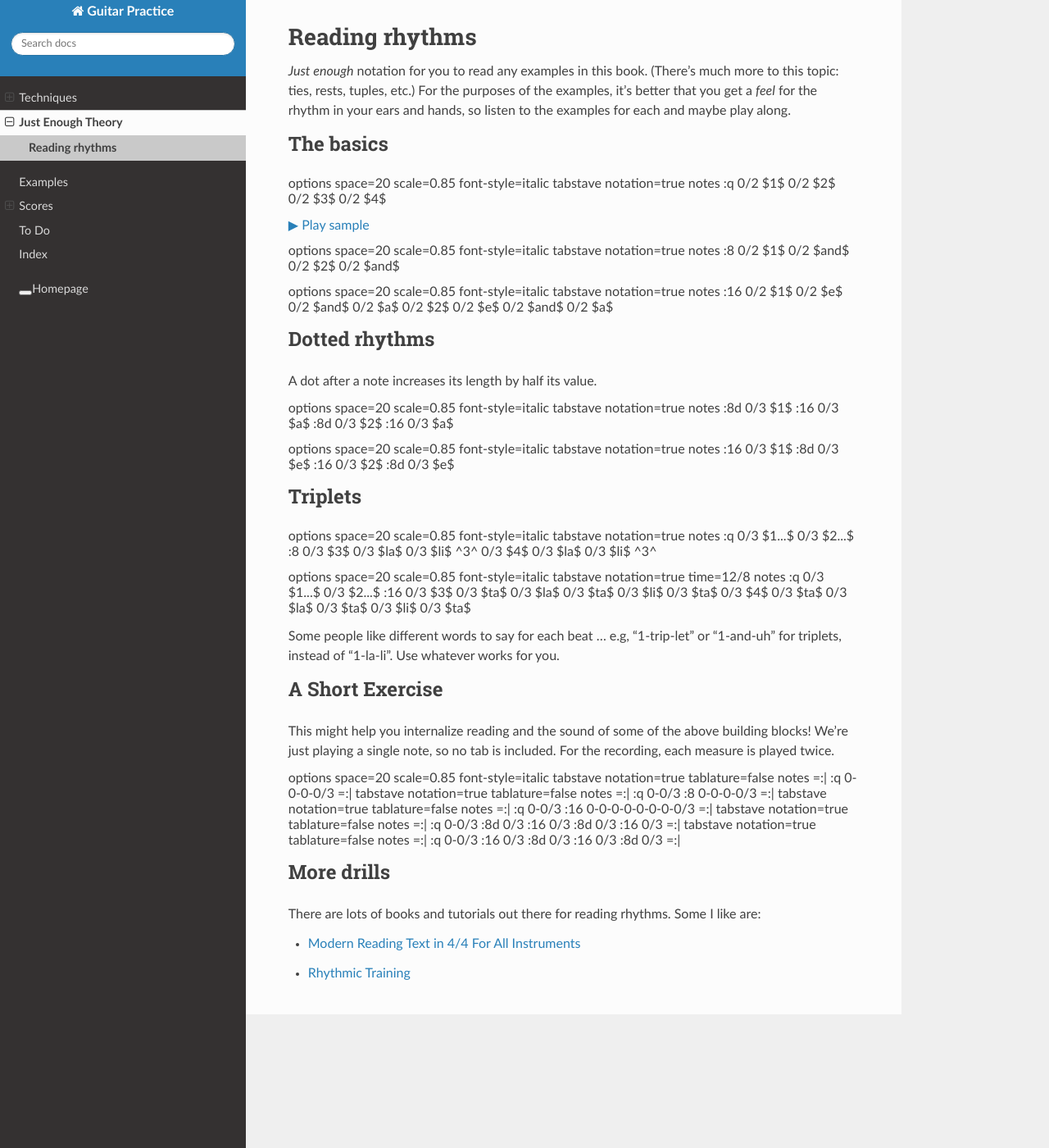
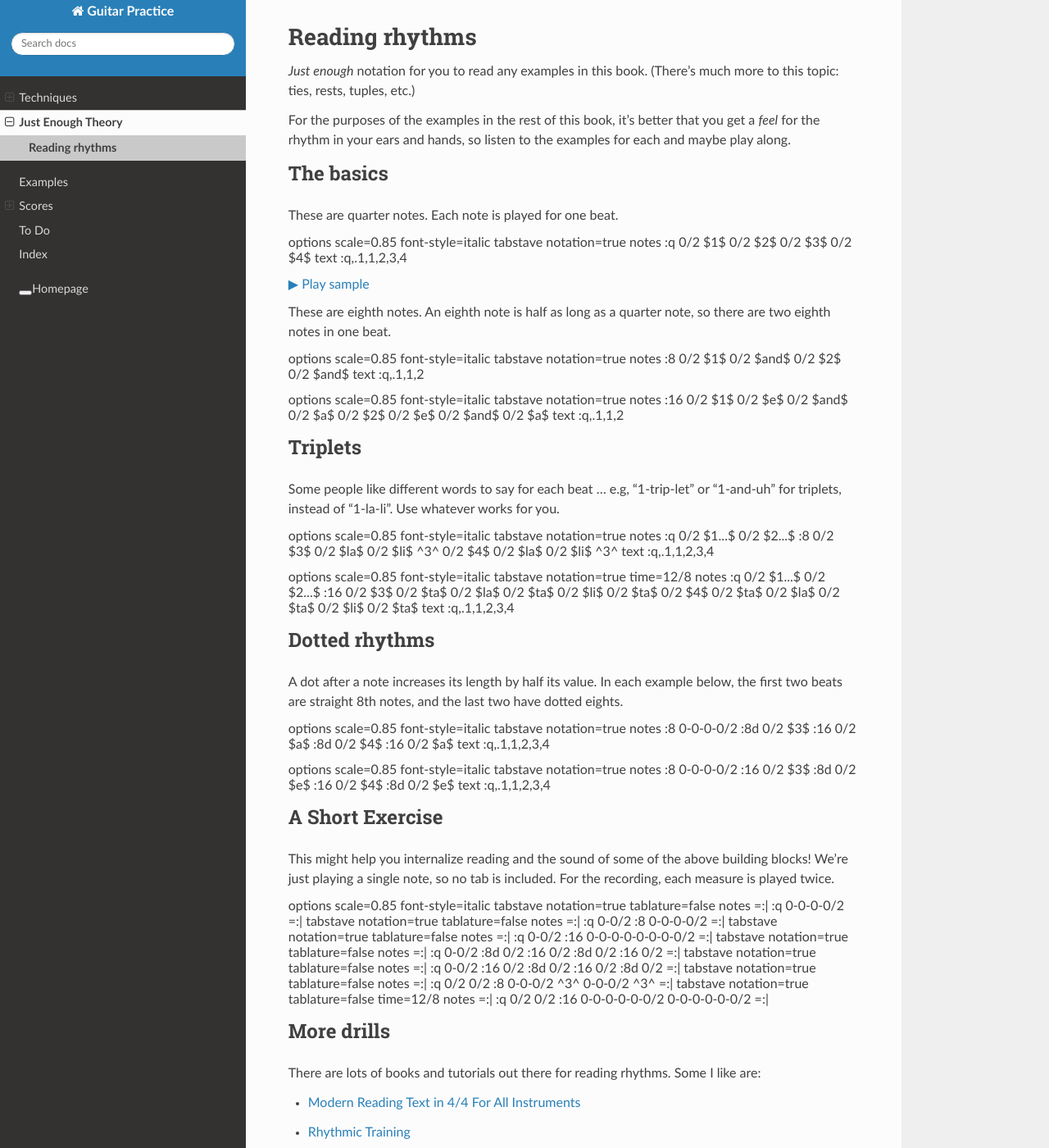
Before and after one commit to jzohrab/practicing-guitar, a Sphinx documentation site: the page built from docs/theory/reading-rhythms.rst, in a window 1280 px wide and 1400 px high. Shown: the whole window at 82% size. Built offline with Sphinx 7.4.7 and the Read the Docs theme 2.0.0, drawn with Linux system fonts in a browser that asks for light colours; a script that is not in the unit is left out.

Commit message:
Example rhythm reading.

```diff
--- a/docs/_ext/vextab.py
+++ b/docs/_ext/vextab.py
@@ -49,9 +49,9 @@ def visit_vextab_html(self, node):
 
     # Add "tabstave notation=true" if it's not there already.
     if ("tabstave" not in rawcontent):
-        rawcontent = "tabstave notation=true\n   notes {0}".format(rawcontent)
+        rawcontent = "tabstave notation=true\nnotes {0}".format(rawcontent)
     if ("options" not in rawcontent):
-        rawcontent = "options space=20 scale=0.85 font-style=italic\n{0}".format(rawcontent)
+        rawcontent = "options scale=0.85 font-style=italic\n{0}".format(rawcontent)
 
     width = 800
     if ('width') in node:
@@ -68,7 +68,6 @@ def visit_vextab_html(self, node):
 <a href="#" onclick="startPlayExample('{0}');">&#9654; Play sample</a>
 </div>""".format(node['example'], width)
         self.body.append(examplediv)
-
 
 def depart_vextab_node(self, node):
     pass
--- a/docs/theory/reading-rhythms.rst
+++ b/docs/theory/reading-rhythms.rst
@@ -1,10 +1,14 @@
 Reading rhythms
 ===============
 
-*Just enough* notation for you to read any examples in this book.  (There's much more to this topic: ties, rests, tuples, etc.)  For the purposes of the examples, it's better that you get a *feel* for the rhythm in your ears and hands, so listen to the examples for each and maybe play along.
+*Just enough* notation for you to read any examples in this book.  (There's much more to this topic: ties, rests, tuples, etc.)
+
+For the purposes of the examples in the rest of this book, it's better that you get a *feel* for the rhythm in your ears and hands, so listen to the examples for each and maybe play along.
 
 The basics
 **********
+
+These are quarter notes.  Each note is played for one beat.
 
 .. vextab::
    :width: 400
@@ -12,52 +16,63 @@ The basics
 
    tabstave notation=true
    notes :q 0/2 $1$ 0/2 $2$ 0/2 $3$ 0/2 $4$
+   text :q,.1,1,2,3,4
+
+These are eighth notes.  An eighth note is half as long as a quarter note, so there are two eighth notes in one beat.
 
 .. vextab::
    :width: 400
 
    tabstave notation=true
    notes :8 0/2 $1$ 0/2 $and$ 0/2 $2$ 0/2 $and$
+   text :q,.1,1,2
 
 .. vextab::
    :width: 400
 
    tabstave notation=true
    notes :16 0/2 $1$ 0/2 $e$ 0/2 $and$ 0/2 $a$ 0/2 $2$ 0/2 $e$ 0/2 $and$ 0/2 $a$
+   text :q,.1,1,2
 
-Dotted rhythms
-**************
+Triplets
+********
 
-A dot after a note increases its length by half its value.
+Some people like different words to say for each beat ... e.g, "1-trip-let" or "1-and-uh" for triplets, instead of "1-la-li".  Use whatever works for you.
 
 .. vextab::
    :width: 400
 
    tabstave notation=true
-   notes :8d 0/3 $1$ :16 0/3 $a$ :8d 0/3 $2$ :16 0/3 $a$
+   notes :q 0/2 $1...$ 0/2 $2...$ :8 0/2 $3$ 0/2 $la$ 0/2 $li$ ^3^ 0/2 $4$ 0/2 $la$ 0/2 $li$ ^3^
+   text :q,.1,1,2,3,4
+
+.. vextab::
+   :width: 600
+
+   tabstave notation=true time=12/8
+   notes :q 0/2 $1...$ 0/2 $2...$ :16 0/2 $3$ 0/2 $ta$ 0/2 $la$ 0/2 $ta$ 0/2 $li$ 0/2 $ta$ 0/2 $4$ 0/2 $ta$ 0/2 $la$ 0/2 $ta$ 0/2 $li$ 0/2 $ta$
+   text :q,.1,1,2,3,4
+
+
+Dotted rhythms
+**************
+
+A dot after a note increases its length by half its value.  In each example below, the first two beats are straight 8th notes, and the last two have dotted eights.
 
 .. vextab::
    :width: 400
 
    tabstave notation=true
-   notes :16 0/3 $1$ :8d 0/3 $e$ :16 0/3 $2$ :8d 0/3 $e$
-
-Triplets
-********
+   notes :8 0-0-0-0/2 :8d 0/2 $3$ :16 0/2 $a$ :8d 0/2 $4$ :16 0/2 $a$
+   text :q,.1,1,2,3,4
 
 .. vextab::
    :width: 400
 
    tabstave notation=true
-   notes :q 0/3 $1...$ 0/3 $2...$ :8 0/3 $3$ 0/3 $la$ 0/3 $li$ ^3^ 0/3 $4$ 0/3 $la$ 0/3 $li$ ^3^
+   notes :8 0-0-0-0/2 :16 0/2 $3$ :8d 0/2 $e$ :16 0/2 $4$ :8d 0/2 $e$
+   text :q,.1,1,2,3,4
 
-.. vextab::
-   :width: 600
-
-   tabstave notation=true time=12/8
-   notes :q 0/3 $1...$ 0/3 $2...$ :16 0/3 $3$ 0/3 $ta$ 0/3 $la$ 0/3 $ta$ 0/3 $li$ 0/3 $ta$ 0/3 $4$ 0/3 $ta$ 0/3 $la$ 0/3 $ta$ 0/3 $li$ 0/3 $ta$
-
-Some people like different words to say for each beat ... e.g, "1-trip-let" or "1-and-uh" for triplets, instead of "1-la-li".  Use whatever works for you.
 
 A Short Exercise
 ****************
@@ -66,22 +81,28 @@ This might help you internalize reading and the sound of some of the above build
 
 
 .. vextab::
-   :width: 400
+   :width: 500
 
    tabstave notation=true tablature=false
-   notes =:| :q 0-0-0-0/3 =:|
+   notes =:| :q 0-0-0-0/2 =:|
 
    tabstave notation=true tablature=false
-   notes =:| :q 0-0/3 :8 0-0-0-0/3 =:|
+   notes =:| :q 0-0/2 :8 0-0-0-0/2 =:|
 
    tabstave notation=true tablature=false
-   notes =:| :q 0-0/3 :16 0-0-0-0-0-0-0-0/3 =:|
+   notes =:| :q 0-0/2 :16 0-0-0-0-0-0-0-0/2 =:|
 
    tabstave notation=true tablature=false
-   notes =:| :q 0-0/3 :8d 0/3 :16 0/3 :8d 0/3 :16 0/3 =:|
+   notes =:| :q 0-0/2 :8d 0/2 :16 0/2 :8d 0/2 :16 0/2 =:|
 
    tabstave notation=true tablature=false
-   notes =:| :q 0-0/3 :16 0/3 :8d 0/3 :16 0/3 :8d 0/3 =:|
+   notes =:| :q 0-0/2 :16 0/2 :8d 0/2 :16 0/2 :8d 0/2 =:|
+
+   tabstave notation=true tablature=false
+   notes =:| :q 0/2 0/2 :8 0-0-0/2 ^3^ 0-0-0/2 ^3^ =:|
+
+   tabstave notation=true tablature=false time=12/8
+   notes =:| :q 0/2 0/2 :16 0-0-0-0-0-0/2 0-0-0-0-0-0/2 =:|
 
 
 More drills
```
